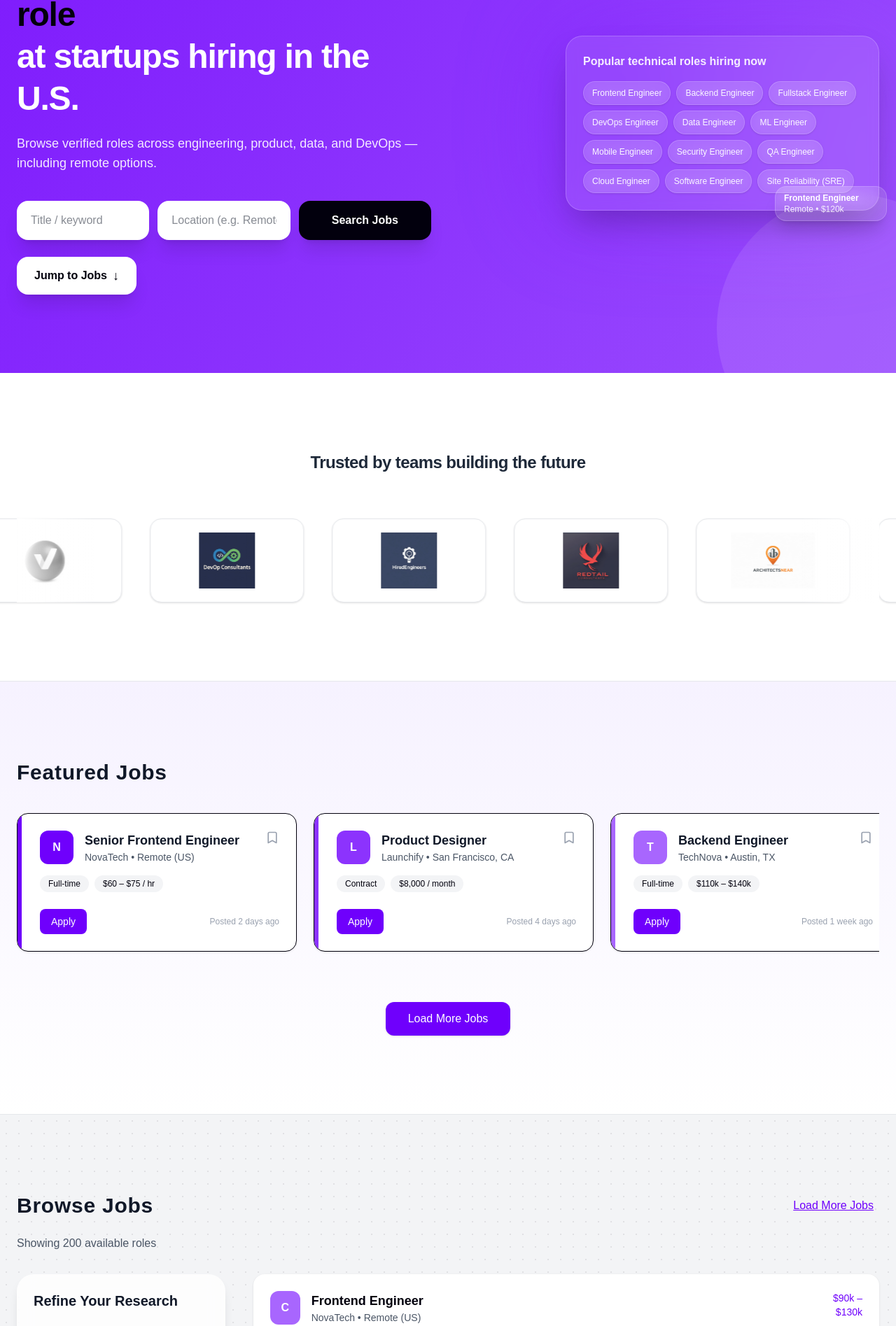
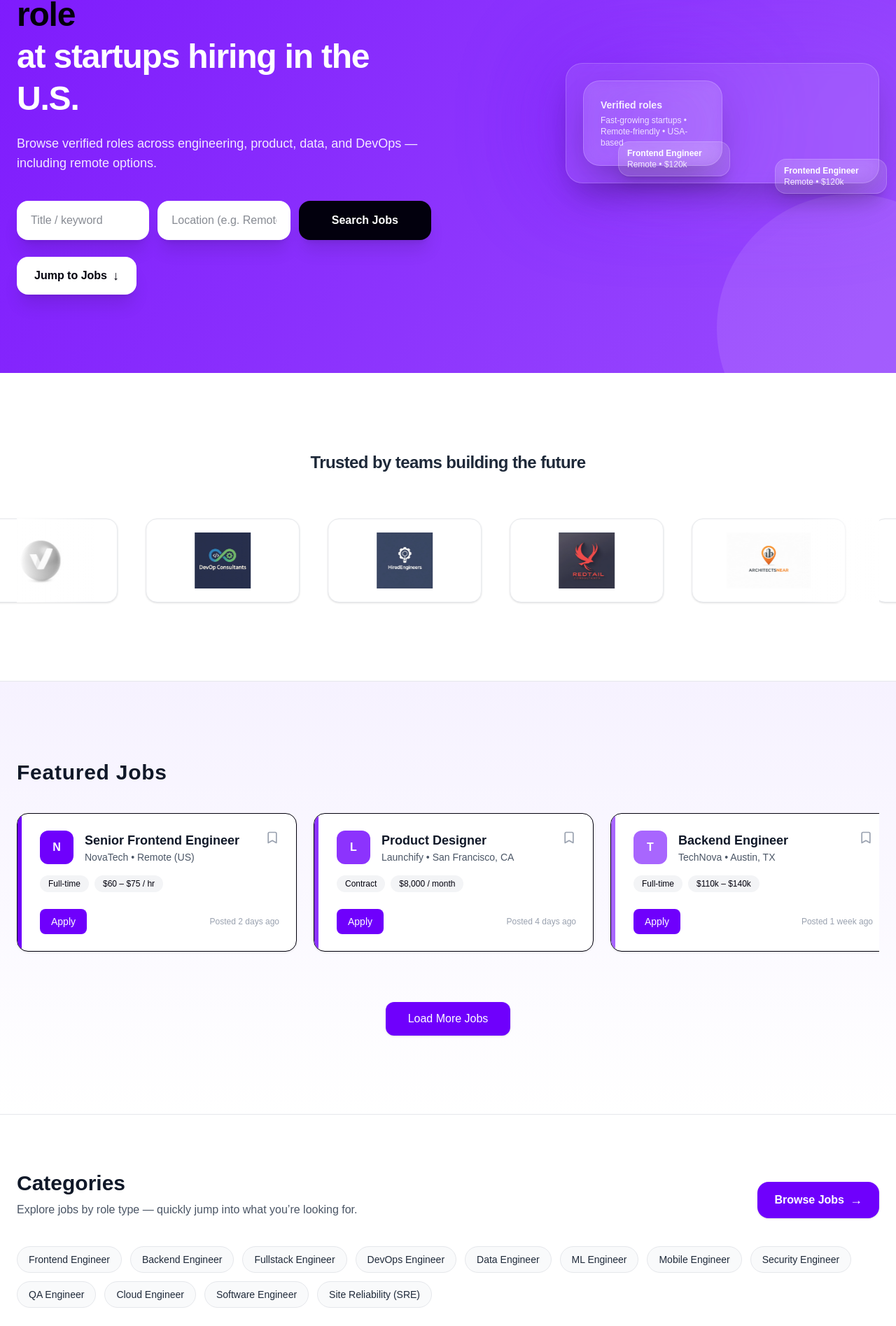
Before and after one commit to adebisidolapo/technicaljobboard, a Next.js app in the folder jobboard/: page / in a window 1280 px wide. Shown: the part 246-2141 px from the top of the page at 70% size. Built offline with nearby package versions, Linux system fonts and the light colour scheme.

Commit message:
update ui

```diff
--- a/jobboard/app/page.tsx
+++ b/jobboard/app/page.tsx
@@ -77,33 +77,31 @@ export default function Home() {
 
           {/* Small duplicate "technical job" chips */}
           <div className="relative z-10 rounded-3xl border border-white/20 bg-white/10 backdrop-blur p-6 shadow-2xl">
-            <p className="text-white/90 font-semibold mb-4">
-              Popular technical roles hiring now
-            </p>
+     {/* RIGHT */}
+<div
+  ref={heroImageRef}
+  className="md:w-1/2 mt-14 md:mt-0 flex justify-center md:justify-end"
+>
+  <div className="relative w-full max-w-md">
+    <div className="absolute inset-0 rounded-3xl bg-gradient-to-r from-[#6F00FC] via-[#8C33FD] to-[#A866FE] blur-3xl opacity-30 scale-110" />
 
-            <div className="flex flex-wrap gap-2">
-              {[
-                "Frontend Engineer",
-                "Backend Engineer",
-                "Fullstack Engineer",
-                "DevOps Engineer",
-                "Data Engineer",
-                "ML Engineer",
-                "Mobile Engineer",
-                "Security Engineer",
-                "QA Engineer",
-                "Cloud Engineer",
-                "Software Engineer",
-                "Site Reliability (SRE)",
-              ].map((role, i) => (
-                <span
-                  key={i}
-                  className="glass text-xs px-3 py-2 rounded-full border border-white/20 text-white/95 shadow-sm"
-                >
-                  {role}
-                </span>
-              ))}
-            </div>
+    <div className="relative z-10 rounded-3xl border border-white/20 bg-white/10 backdrop-blur p-6 shadow-2xl">
+      <div className="text-white/90">
+        <p className="text-sm font-semibold">Verified roles</p>
+        <p className="text-xs opacity-90 mt-1">
+          Fast-growing startups • Remote-friendly • USA-based
+        </p>
+      </div>
+
+      {/* Tiny floating card */}
+      <div className="absolute -bottom-4 -right-3 glass rounded-2xl px-3 py-2 shadow-xl text-white text-xs w-40 border border-white/20">
+        <p className="font-semibold leading-snug">Frontend Engineer</p>
+        <p className="opacity-85">Remote • $120k</p>
+      </div>
+    </div>
+  </div>
+</div>
+
 
             {/* Tiny floating card (smaller than before) */}
             <div className="absolute -bottom-4 -right-3 glass rounded-2xl px-3 py-2 shadow-xl text-white text-xs w-40 border border-white/20">
@@ -300,6 +298,52 @@ export default function Home() {
   </div>
 </section>
 
+{/* ================= CATEGORIES ================= */}
+<section className="py-20 bg-white">
+  <div className="max-w-7xl mx-auto px-6">
+    <div className="flex flex-col md:flex-row md:items-end md:justify-between gap-4 mb-10">
+      <div>
+        <h2 className="text-3xl font-semibold text-gray-900">Categories</h2>
+        <p className="text-gray-600 mt-2">
+          Explore jobs by role type — quickly jump into what you’re looking for.
+        </p>
+      </div>
+
+      <button
+        onClick={() =>
+          document.getElementById("jobs")?.scrollIntoView({ behavior: "smooth" })
+        }
+        className="inline-flex items-center justify-center gap-2 bg-[#6F00FC] text-white font-semibold px-6 py-3 rounded-2xl shadow-sm hover:bg-[#8C33FD] transition"
+      >
+        Browse Jobs <span className="text-lg">→</span>
+      </button>
+    </div>
+
+    <div className="flex flex-wrap gap-3">
+      {[
+        "Frontend Engineer",
+        "Backend Engineer",
+        "Fullstack Engineer",
+        "DevOps Engineer",
+        "Data Engineer",
+        "ML Engineer",
+        "Mobile Engineer",
+        "Security Engineer",
+        "QA Engineer",
+        "Cloud Engineer",
+        "Software Engineer",
+        "Site Reliability (SRE)",
+      ].map((role, i) => (
+        <button
+          key={i}
+          className="px-4 py-2 rounded-full border border-gray-200 bg-gray-50 text-gray-800 text-sm hover:border-[#6F00FC] hover:bg-[#F6F2FF] transition"
+        >
+          {role}
+        </button>
+      ))}
+    </div>
+  </div>
+</section>
 
 
 {/* ================= BROWSE JOBS ================= */}
```
